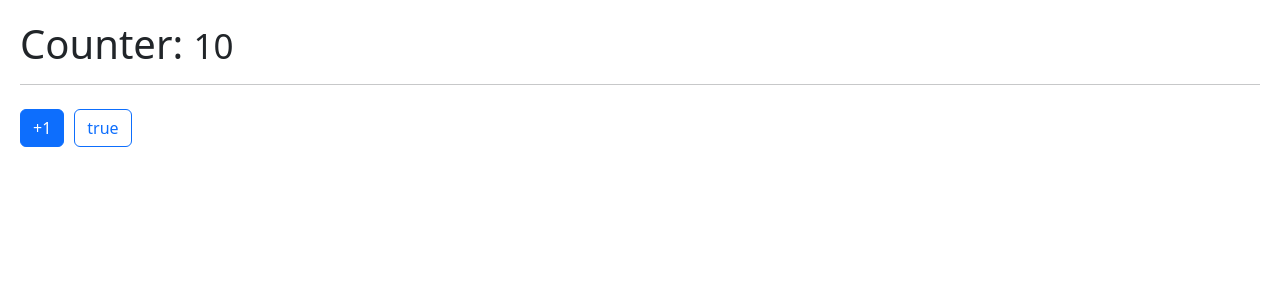
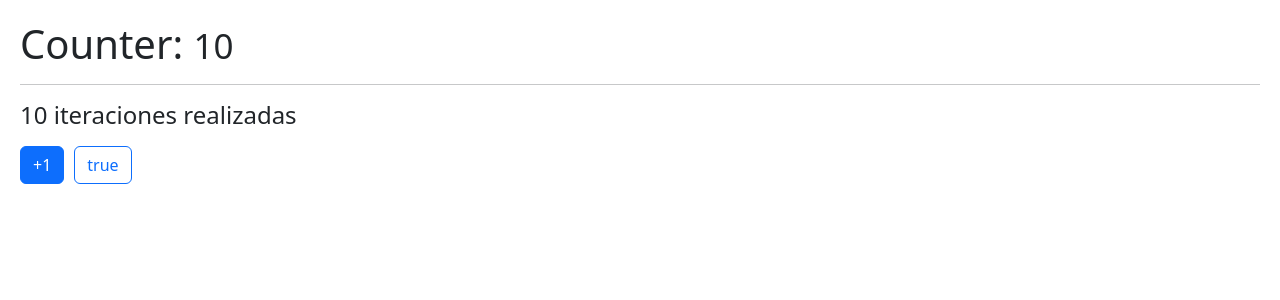
Before and after one commit to OscarAristizabalDev/reactjs-hooks-app, a React (Vite) app: page / in a window 1280 px wide. Shown: the top 300 px of the page. Built offline with nearby package versions, Linux system fonts and the light colour scheme.

Commit message:
Ejemplo del hook useMemo

```diff
--- /dev/null
+++ b/src/06-memos/MemoHook.tsx
@@ -0,0 +1,32 @@
+import { useMemo, useState } from "react";
+import { useCounter } from "../hooks"
+
+const iterarExample = (iterationNumber = 100) => {
+    for (let i = 0; i < iterationNumber; i++) {
+        console.log('Ahí vamos...')
+    }
+
+    return `${iterationNumber} iteraciones realizadas`;
+}
+
+export const MemoHook = () => {
+
+    const { counter, incrementar } = useCounter(10);
+    const [show, setShow] = useState(true);
+
+    // El hook useMemo sirve para memorizar valores, si el valor del [counter] es diferente, entonces se ejecuta el metodo iterarExample
+    // De esta forma controlamos que los metodos solo se llamen si hay cambios, en este caso solo se va a llamar el metoto iterarExample cuando hay un cambio en el counter
+    const memorizedValue = useMemo(() => iterarExample(counter), [counter])
+
+    return (
+        <>
+            <h1>Counter: <small>{counter}</small></h1>
+            <hr />
+
+            <h4>{memorizedValue}</h4>
+
+            <button className="btn btn-primary mt-2" onClick={() => incrementar()}>+1</button>
+            <button className="btn btn-outline-primary mt-2" onClick={() => setShow(!show)}>{JSON.stringify(show)}</button>
+        </>
+    )
+}
--- a/src/main.tsx
+++ b/src/main.tsx
@@ -10,12 +10,13 @@
 //import { MultipleCustomHook } from './03-examples/MultipleCustomHook'
 //import { FocusScreen } from './04-useRef/FocusScreen'
 //import { Layout } from './05-UseLayoutEffect/Layout'
-import { Memorize } from './06-memos/Memorize'
+//import { Memorize } from './06-memos/Memorize'
+import { MemoHook } from './06-memos/MemoHook'
 
 import './index.css'
 
 ReactDOM.createRoot(document.getElementById('root') as HTMLElement).render(
   <React.StrictMode>
-    <Memorize />
+    <MemoHook />
   </React.StrictMode>,
 )
```
